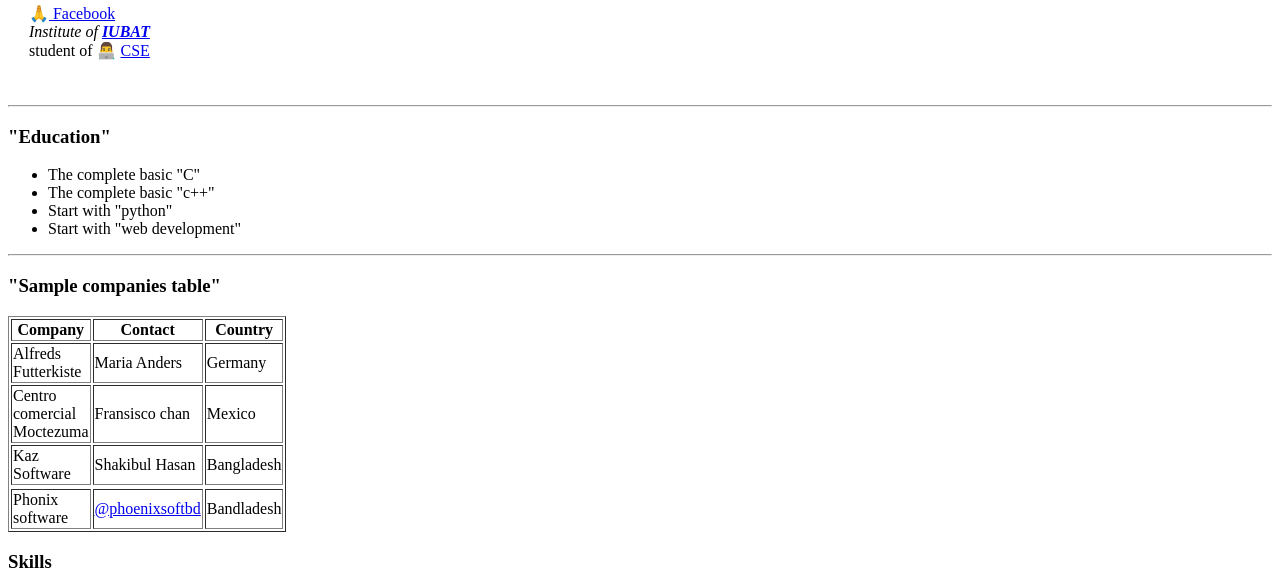
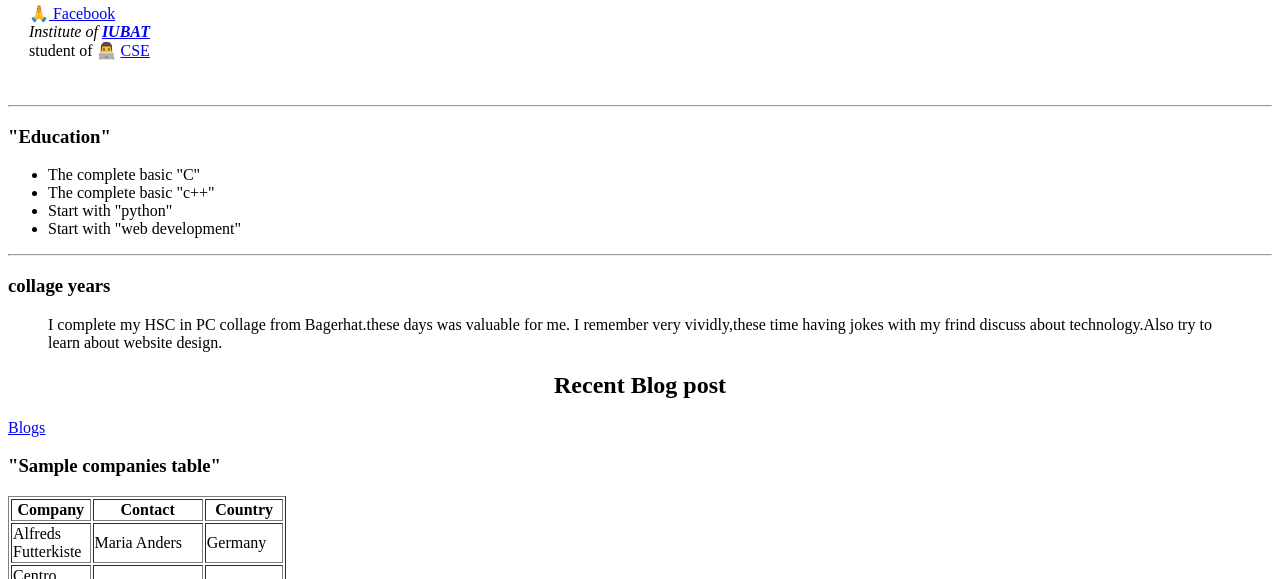
Before and after one commit to Puja-3033/puja-33, a plain HTML site: page index.html in a window 1280 px wide. Shown: the part 221-800 px from the top of the page. Drawn offline with Linux system fonts and the light colour scheme.

Commit message:
Update index.html

```diff
--- a/index.html
+++ b/index.html
@@ -29,6 +29,11 @@
     <li>Start with "web development"</li>
   </ul>
   <hr>
+  <h3> collage years</h3>
+<blockquote>I complete my HSC in PC collage from Bagerhat.these days was valuable for me. I remember very vividly,these time having jokes with my frind discuss about technology.Also try to learn about website design. </blockquote>
+<p><h2 class="Scction-title"><center>Recent Blog post</center></h2></p>
+<p> <a href="https://basic-beginner.blogspot.com/"> Blogs</a>
+ </p>
   <h3><b> "Sample companies table" </b></h3>
   <table style="width:20%" border="1">
     <tr>
```
